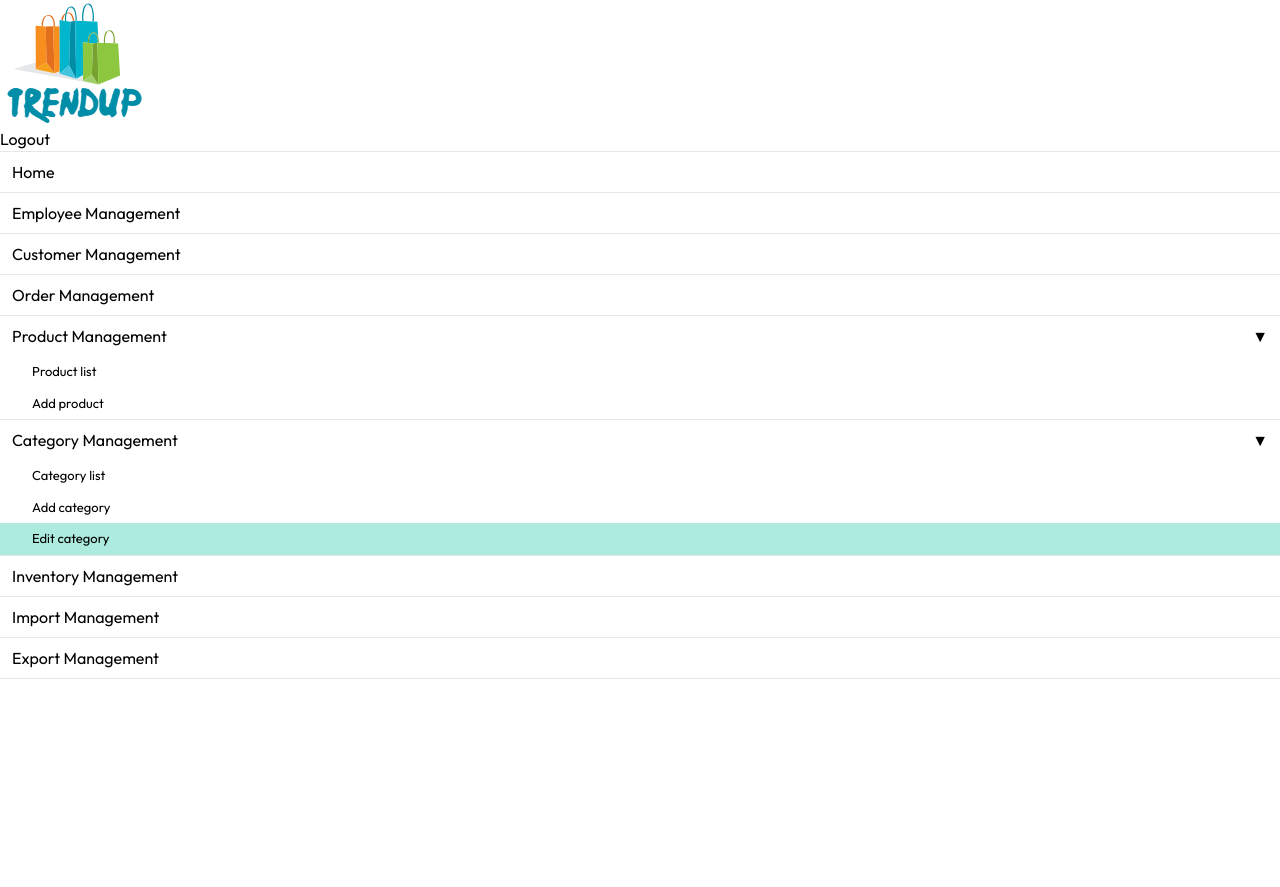
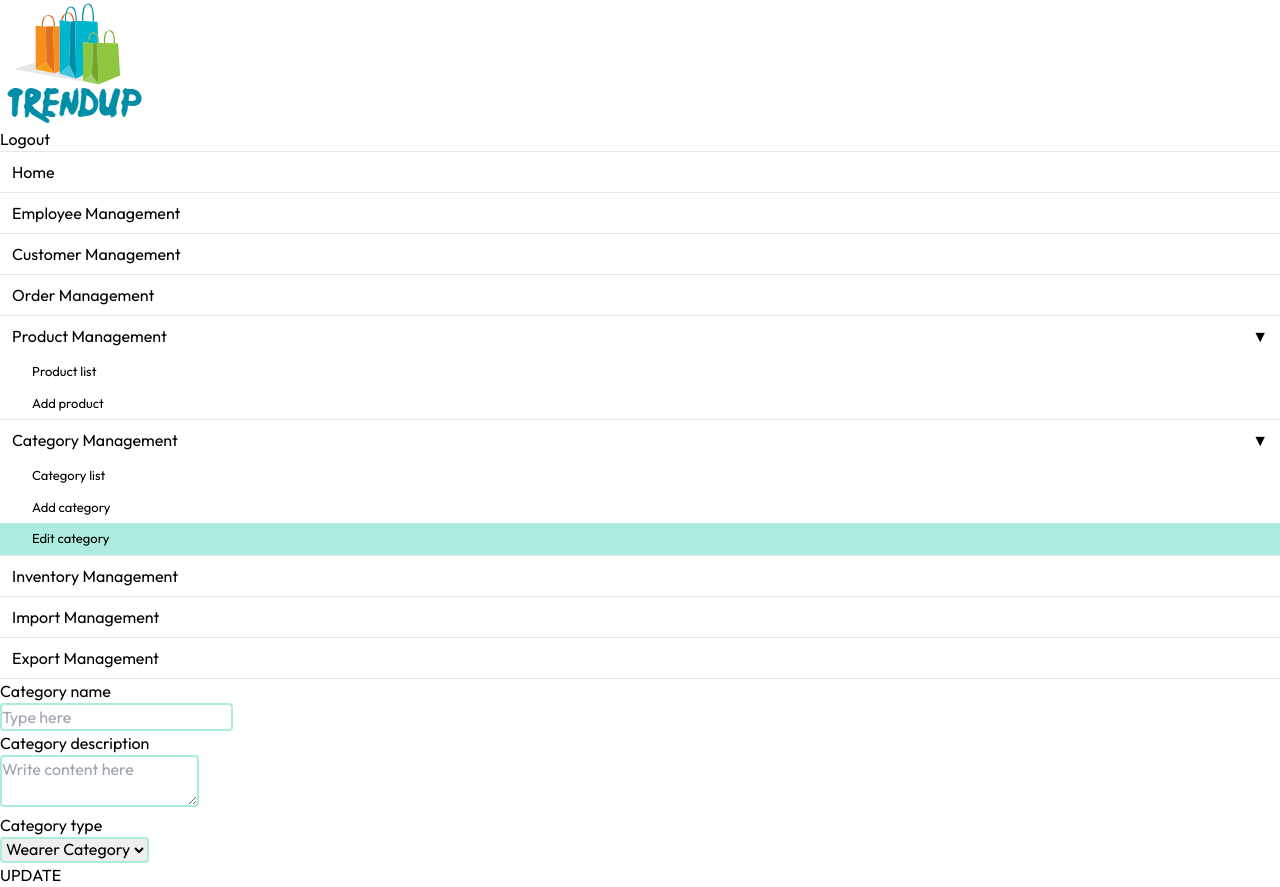
Before and after one commit to vubaochau124/TrendUp, a React (Vite) app in the folder admin/: page /Category_manage/Edit in a window 1280 px wide. Before the commit the page ends 800 px from the top, so only its background shows below. Built offline with nearby package versions, Linux system fonts and the light colour scheme.

Commit message:
category + edit product_add
+ add : category, category_add, category_edit
+ edit: product_add

```diff
--- a/admin/src/pages/category_manage/Category.jsx
+++ b/admin/src/pages/category_manage/Category.jsx
@@ -1,11 +1,87 @@
-import React from 'react'
+import React, { useEffect, useState } from 'react'
+import { useNavigate } from 'react-router-dom';
+import axios from 'axios'
+import { toast } from 'react-toastify';
 
-const Category = () => {
+const Category = ({ token }) => {
+  const [list, setList] = useState([]);
+  const navigate = useNavigate();
+
+  const fetchList = async () => {
+    try {
+      const response = await axios.get(backendUrl + '/api/category/list');
+      if (response.data.success) {
+        setList(response.data.categories);
+      } else {
+        toast.error(response.data.message);
+      }
+    } catch (error) {
+      console.log(error);
+      toast.error(error.message);
+    }
+  };
+
+  const removeCategory = async (id) => {
+    try {
+      const response = await axios.post(backendUrl + '/api/category/remove', { id }, { headers: { token } });
+      if (response.data.success) {
+        toast.success(response.data.message);
+        await fetchList();
+      } else {
+        toast.error(response.data.message);
+      }
+    } catch (error) {
+      console.log(error);
+      toast.error(error.message);
+    }
+  }
+
+  useEffect(() => {
+    fetchList();
+  }, []);
+
   return (
-    <div>
+    <>
+      <p className='mb-2'>All Categories List</p>
+      <div className='flex flex-col gap-2'>
+        {/* -------------- List Table Title -------------- */}
+        <div className='hidden md:grid grid-cols-[3fr_2fr_3fr_1fr] items-center py-1 px-2 border bg-gray-100 text-sm'>
+          <b>Name</b>
+          <b>Category Type</b>
+          <b>Description</b>
+          <b className='text-center'>Action</b>
+        </div>
 
-    </div>
-  )
-}
+        {/* -------------- Category List ---------------- */}
+        {
+          list.map((item, index) => (
+            <div
+              className='grid grid-cols-[3fr_2fr_3fr_1fr] items-center gap-2 py-1 px-2 border text-sm'
+              key={index}
+            >
+              <p>{item.name}</p>
+              <p>{item.type}</p>
+              <p>{item.description}</p>
+              <div className='flex justify-center items-center space-x-2'>
+                <p
+                  onClick={() => removeCategory(item._id)}
+                  className='cursor-pointer text-lg text-red-500'
+                >
+                  X
+                </p>
+                <button
+                  onClick={() => navigate(`/category_edit/${item._id}`)}
+                  className='text-center bg-blue-500 text-white px-3 py-1 rounded-md text-xs'
+                >
+                  Edit
+                </button>
+              </div>
+            </div>
+          ))
+        }
+      </div>
+    </>
+  );
+};
 
 export default Category
--- a/admin/src/pages/category_manage/Category_add.jsx
+++ b/admin/src/pages/category_manage/Category_add.jsx
@@ -1,11 +1,85 @@
-import React from 'react'
+import React, { useState } from 'react';
+import axios from 'axios';
+import { assets } from '../../assets/assets';
+//import {backendUrl} from '../App.js'
 
 const Category_add = () => {
+  const [image, setImage] = useState(false);
+  const [name, setName] = useState("");
+  const [description, setDescription] = useState("");
+
+  // Loại danh mục chính (Wearer hoặc Style)
+  const [categoryType, setCategoryType] = useState("Wearer");
+
+  const onSubmitHandler = async (e) => {
+    e.preventDefault();
+    try {
+      const formData = new FormData();
+
+      // Thêm dữ liệu biểu mẫu
+      formData.append("name", name);
+      formData.append("description", description);
+      formData.append("categoryType", categoryType);
+
+      // Gửi yêu cầu POST đến backend
+      const response = await axios.post(backendUrl + "/api/category/add", formData);
+      console.log(response.data);
+
+    } catch (error) {
+      console.error("Lỗi khi thêm danh mục:", error);
+    }
+  }
+
   return (
-    <div>
+    <form onSubmit={onSubmitHandler} className='flex flex-col w-full items-start gap-3'>
 
-    </div>
+      {/* Tên danh mục */}
+      <div className='w-full'>
+        <p className='mb-2'>Category name</p>
+        <input
+          onChange={(e) => setName(e.target.value)}
+          value={name}
+          className='w-full max-w-[500px] px-3 py-2'
+          type="text"
+          placeholder='Type here'
+          required
+        />
+      </div>
+
+      {/* Mô tả danh mục */}
+      <div className='w-full'>
+        <p className='mb-2'>Category description</p>
+        <textarea
+          onChange={(e) => setDescription(e.target.value)}
+          value={description}
+          className='w-full max-w-[500px] px-3 py-2'
+          placeholder='Write content here'
+          required
+        />
+      </div>
+
+      {/* Chọn loại danh mục */}
+      <div>
+        <p className='mb-2'>Category type</p>
+        <select
+          onChange={(e) => setCategoryType(e.target.value)}
+          value={categoryType}
+          className='w-full px-3 py-2'
+        >
+          <option value="Wearer">Wearer Category</option>
+          <option value="Style">Style Category</option>
+        </select>
+      </div>
+
+      {/* Nút thêm */}
+      <button
+        type="submit"
+        className='w-28 py-3 mt-4 bg-teal-500 text-white'
+      >
+        ADD
+      </button>
+    </form>
   )
 }
 
-export default Category_add
+export default Category_add;
--- a/admin/src/pages/category_manage/Category_edit.jsx
+++ b/admin/src/pages/category_manage/Category_edit.jsx
@@ -1,11 +1,103 @@
-import React from 'react'
+import React, { useState, useEffect } from 'react';
+import axios from 'axios';
+import { assets } from '../../assets/assets';
+//import {backendUrl} from '../App.js'
 
-const Category_edit = () => {
+const Category_edit = ({ categoryId }) => {
+  const [name, setName] = useState("");
+  const [description, setDescription] = useState("");
+
+  // Loại danh mục chính (Wearer hoặc Style)
+  const [categoryType, setCategoryType] = useState("Wearer");
+
+  // Tải dữ liệu danh mục khi component được render
+  useEffect(() => {
+    const fetchCategoryDetails = async () => {
+      try {
+        // Gọi API để lấy thông tin chi tiết của danh mục
+        const response = await axios.get(`${backendUrl}/api/category/${categoryId}`);
+        const categoryData = response.data;
+
+        // Điền dữ liệu vào state
+        setName(categoryData.name);
+        setDescription(categoryData.description);
+        setCategoryType(categoryData.categoryType);
+
+      } catch (error) {
+        console.error("Lỗi khi tải chi tiết danh mục:", error);
+      }
+    };
+
+    if (categoryId) {
+      fetchCategoryDetails();
+    }
+  }, [categoryId]);
+
+  const onSubmitHandler = async (e) => {
+    e.preventDefault();
+    try {
+      // Gửi yêu cầu PUT đến backend để cập nhật
+      const response = await axios.put(`${backendUrl}/api/category/edit/${categoryId}`, {
+        name,
+        description,
+        categoryType
+      });
+      console.log(response.data);
+
+    } catch (error) {
+      console.error("Lỗi khi sửa danh mục:", error);
+    }
+  }
+
   return (
-    <div>
+    <form onSubmit={onSubmitHandler} className='flex flex-col w-full items-start gap-3'>
+      {/* Tên danh mục */}
+      <div className='w-full'>
+        <p className='mb-2'>Category name</p>
+        <input
+          onChange={(e) => setName(e.target.value)}
+          value={name}
+          className='w-full max-w-[500px] px-3 py-2'
+          type="text"
+          placeholder='Type here'
+          required
+        />
+      </div>
 
-    </div>
+      {/* Mô tả danh mục */}
+      <div className='w-full'>
+        <p className='mb-2'>Category description</p>
+        <textarea
+          onChange={(e) => setDescription(e.target.value)}
+          value={description}
+          className='w-full max-w-[500px] px-3 py-2'
+          placeholder='Write content here'
+          required
+        />
+      </div>
+
+      {/* Chọn loại danh mục */}
+      <div>
+        <p className='mb-2'>Category type</p>
+        <select
+          onChange={(e) => setCategoryType(e.target.value)}
+          value={categoryType}
+          className='w-full px-3 py-2'
+        >
+          <option value="Wearer">Wearer Category</option>
+          <option value="Style">Style Category</option>
+        </select>
+      </div>
+
+      {/* Nút cập nhật */}
+      <button
+        type="submit"
+        className='w-28 py-3 mt-4 bg-teal-500 text-white'
+      >
+        UPDATE
+      </button>
+    </form>
   )
 }
 
-export default Category_edit
+export default Category_edit;
--- a/admin/src/pages/product_manage/Product.jsx
+++ b/admin/src/pages/product_manage/Product.jsx
@@ -34,7 +34,7 @@ const Product = ({ token }) => {
       console.log(error);
       toast.error(error.message);
     }
-  };
+  }
 
   useEffect(() => {
     fetchList();
--- a/admin/src/pages/product_manage/Product_add.jsx
+++ b/admin/src/pages/product_manage/Product_add.jsx
@@ -4,7 +4,6 @@ import axios from 'axios'
 //import {backendUrl} from '../App.js'
 
 const Product_add = () => {
-
   const [image1, setImage1] = useState(false)
   const [image2, setImage2] = useState(false)
   const [image3, setImage3] = useState(false)
@@ -14,8 +13,8 @@ const Product_add = () => {
   const [name, setName] = useState("");
   const [description, setDescription] = useState("");
   const [price, setPrice] = useState("");
-  const [category, setCategory] = useState("Men");
-  const [subCategory, setSubCategory] = useState("Topwear");
+  const [wearerCategory, setWearerCategory] = useState("Men");
+  const [styleCategory, setStyleCategory] = useState("Topwear");
   const [bestseller, setBestseller] = useState(false);
   const [sizes, setSizes] = useState([]);
 
@@ -27,8 +26,8 @@ const Product_add = () => {
       formData.append("name", name)
       formData.append("description", description)
       formData.append("price", price)
-      formData.append("category", category)
-      formData.append("subCategory", subCategory)
+      formData.append("wearerCategory", wearerCategory)
+      formData.append("styleCategory", styleCategory)
       formData.append("bestseller", bestseller)
       formData.append("sizes", JSON.stringify(sizes))
 
@@ -93,20 +92,25 @@ const Product_add = () => {
       <div className='flex flex-col sm:flex-row gap-2 w-full sm:gap-8'>
 
         <div>
-          <p className='mb-2'>Product category</p>
-          <select onChange={(e) => setCategory(e.target.value)} className='w-full px-3 py-2'>
+          <p className='mb-2'>Wearer category</p>
+          <select onChange={(e) => setWearerCategory(e.target.value)} className='w-full px-3 py-2'>
             <option value="Men">Men</option>
             <option value="Women">Women</option>
             <option value="Kids">Kids</option>
+            <option value="Unisex">Unisex</option>
           </select>
         </div>
 
         <div>
-          <p className='mb-2'>Sub category</p>
-          <select onChange={(e) => setSubCategory(e.target.value)} value={price} className='w-full px-3 py-2'>
+          <p className='mb-2'>Style category</p>
+          <select onChange={(e) => setStyleCategory(e.target.value)} value={price} className='w-full px-3 py-2'>
             <option value="Topwear">Topwear</option>
             <option value="Bottomwear">Bottomwear</option>
             <option value="Winterwear">Winterwear</option>
+            <option value="Footwear">Footwear</option>
+            <option value="Accessories">Accessories</option>
+            <option value="Underwear">Underwear</option>
+
           </select>
         </div>
 
```
